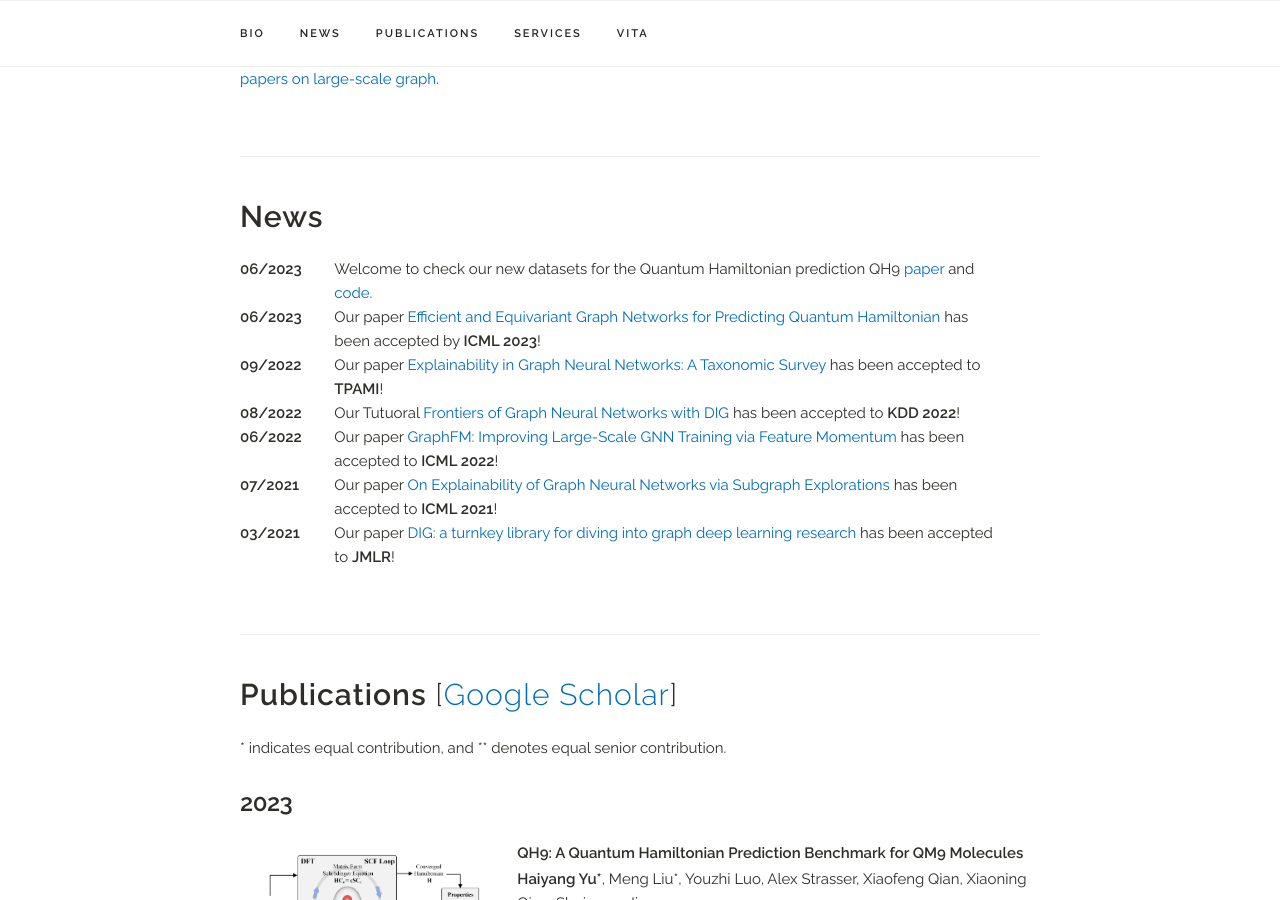
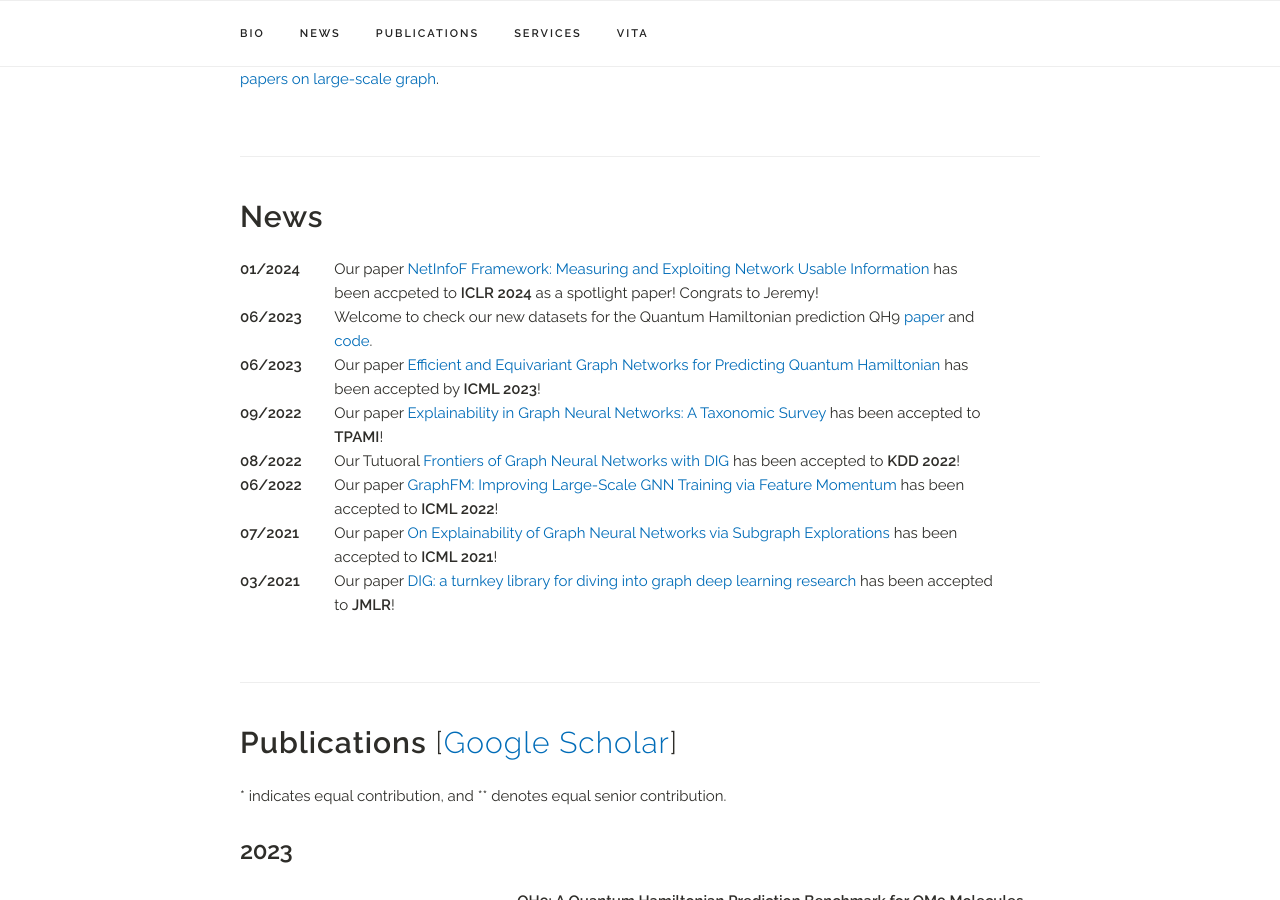
Before and after one commit to Oceanusity/Oceanusity.github.io, a Jekyll site: the page built from index.html, in a window 1280 px wide and 900 px high, scrolled down 595 px. Built offline with Jekyll 4.4.1, drawn with Linux system fonts in a browser that asks for light colours; a style sheet for code colours, icons or effects is not loaded.

Commit message:
Update news.yaml

```diff
--- a/_data/news.yaml
+++ b/_data/news.yaml
@@ -1,5 +1,7 @@
 news:
-- "Our paper <a href='https://openreview.net/forum?id=KY8ZNcljVU'> NetInfoF Framework: Measuring and Exploiting Network Usable Information</a> has been accpeted to <b>ICLR 2024</b> as a spotlight paper! Congrats to Jeremy! "
+- title: "Our paper <a href='https://openreview.net/forum?id=KY8ZNcljVU'> NetInfoF Framework: Measuring and Exploiting Network Usable Information</a> has been accpeted to <b>ICLR 2024</b> as a spotlight paper! Congrats to Jeremy! "
+  date: "01/2024"
+
 - title: "Welcome to check our new datasets for the Quantum Hamiltonian prediction QH9 <a href='https://arxiv.org/abs/2306.09549'>paper</a> and <a href='https://github.com/divelab/AIRS/tree/main/OpenDFT/QHBench'>code</a>."
   date: "06/2023"
 
```
